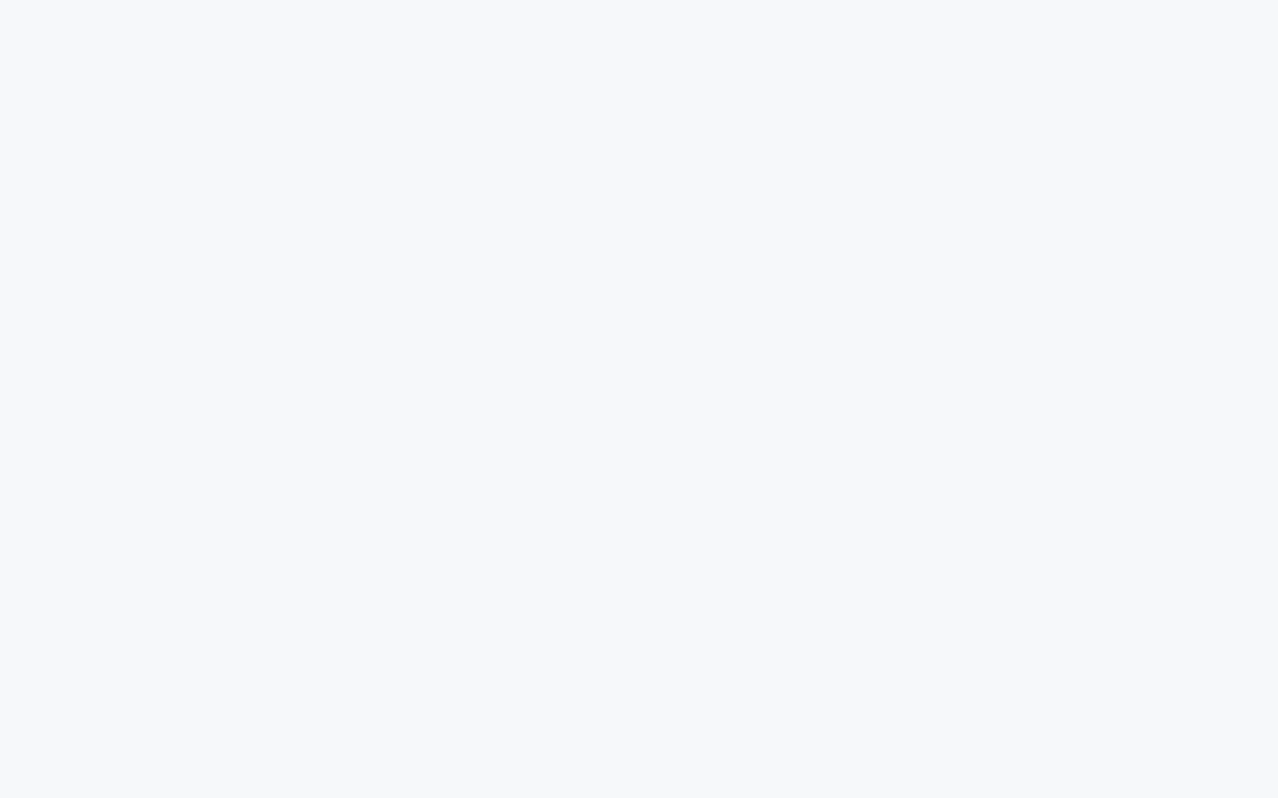
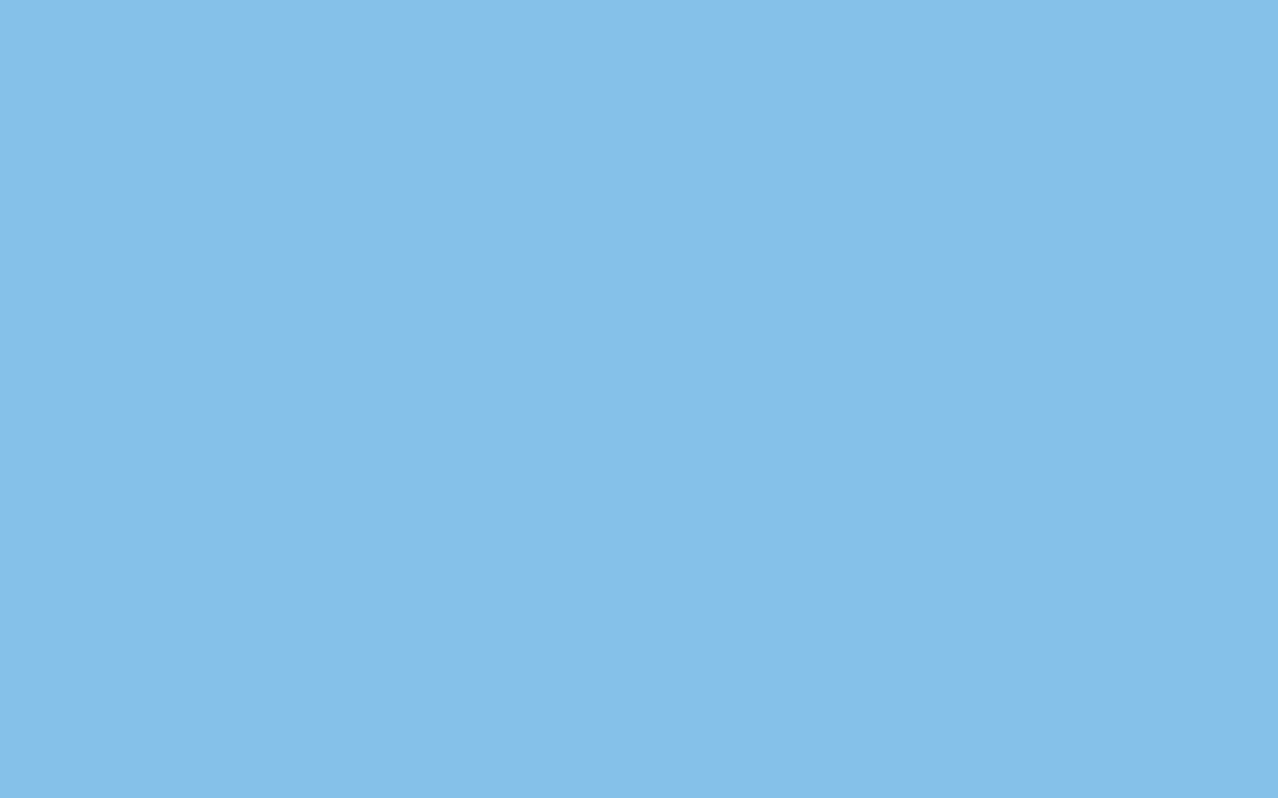
Before and after one commit to jens9903/testdemo, a React (Create React App) app: page / in a window 1280 px wide. Built offline with nearby package versions, Linux system fonts and the light colour scheme.

Commit message:
css blue change

```diff
--- a/src/mappage/Map.css
+++ b/src/mappage/Map.css
@@ -1,5 +1,5 @@
 .body{
-    background-color: #f6f8fa;
+    background-color:#85c1e9;
      position: fixed;
      width: 100%;
      height: 100%;
```
